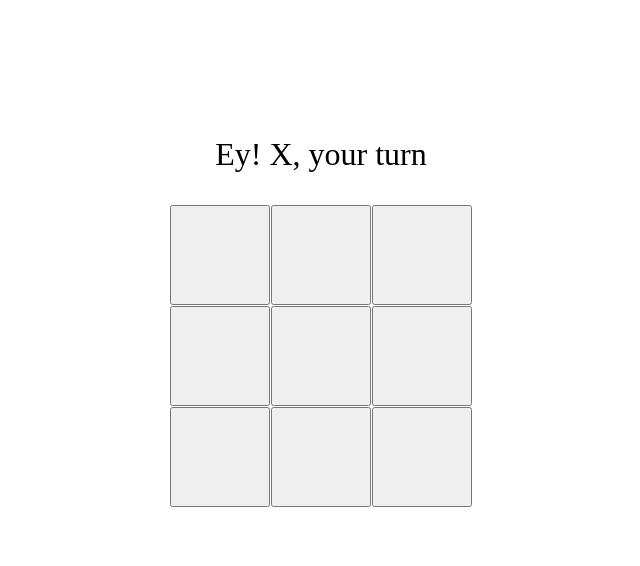
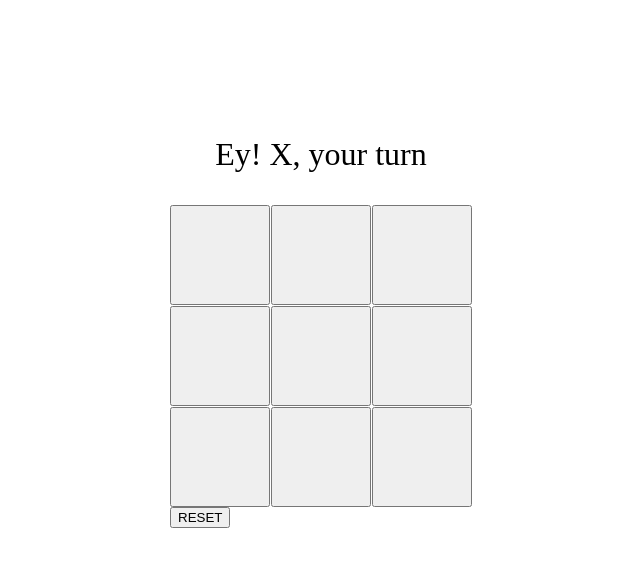
Before and after one commit to valdidev/tic-tac-toe-nextjs, a Next.js app: page / in a window 1280 px wide. Shown: the top 566 px of the page, without its empty margins (319-959 px from the left). Built offline with nearby package versions, Linux system fonts and the light colour scheme.

Commit message:
feat: reset btn fn implemented

```diff
--- a/containers/Board.tsx
+++ b/containers/Board.tsx
@@ -9,6 +9,12 @@
   );
 
   const [winner, setWinner] = useState(null);
+
+  function reset() {
+    setSquares(Array(9).fill(null));
+    setWinner(null);
+    setCurrentPlayer(Math.round(Math.random() * 1) === 1 ? "X" : "O");
+  }
 
   function setSquareValue(index: number) {
     const newData = squares.map((value, i) => {
@@ -39,6 +45,9 @@
             );
           })}
       </div>
+      <button className="reset" onClick={reset}>
+        RESET
+      </button>
     </div>
   );
 }
```
